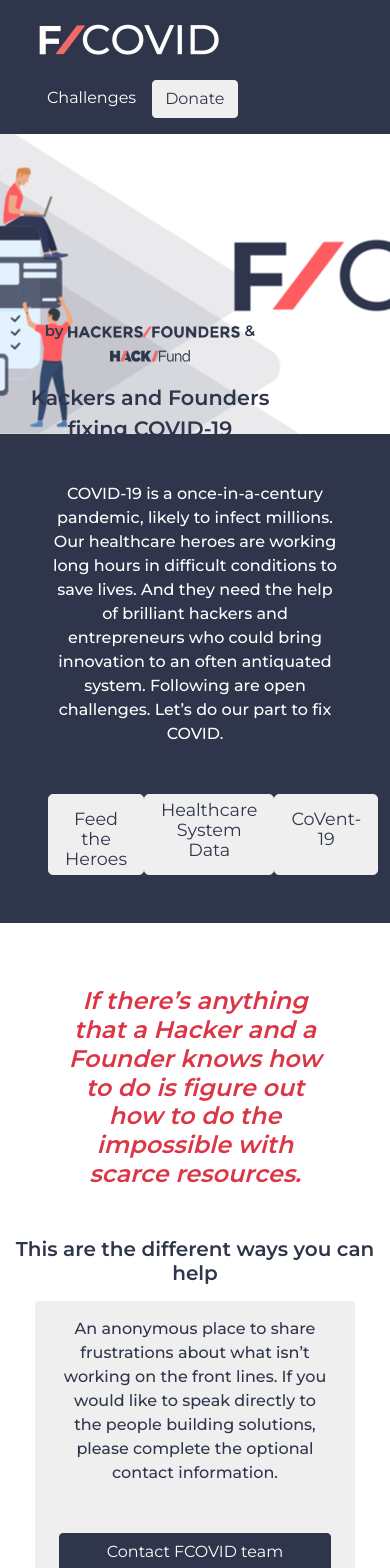
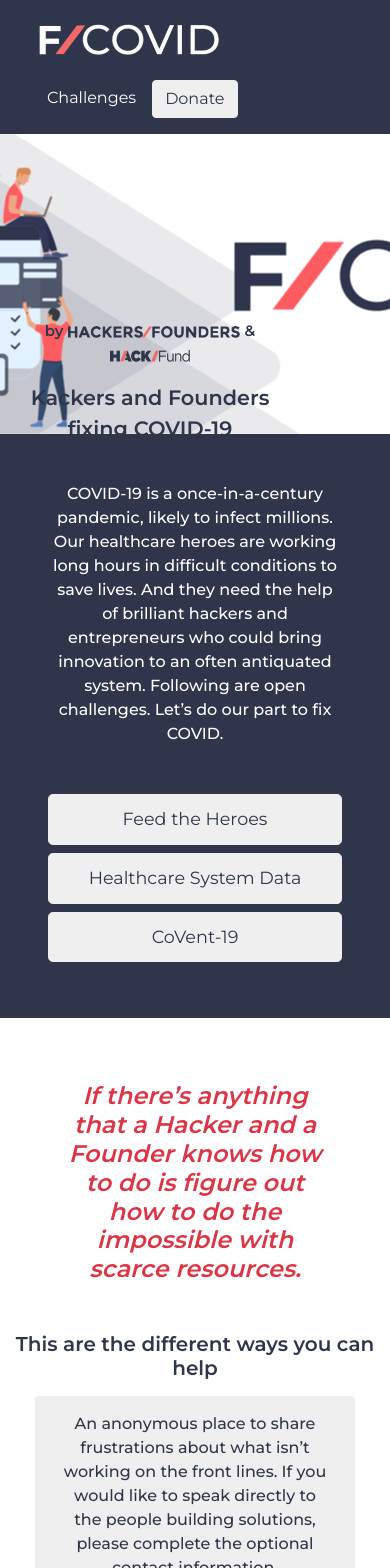
Before and after one commit to hfvalenciave/fcovid, an Angular app: page /home in a window 390 px wide. Shown: the top 1568 px of the page. Built offline with nearby package versions, Linux system fonts and the light colour scheme; what ngx-page-scroll would draw is missing.

Commit message:
responsive buttons

```diff
--- a/src/app/modules/landing/landing.component.html
+++ b/src/app/modules/landing/landing.component.html
@@ -19,14 +19,14 @@
             who could bring innovation to an often antiquated system. Following are open challenges. Let’s do our part
             to fix COVID.
         </p>
-        <div class="button-section d-flex justify-content-around mt-5">
-            <a pageScroll class="btn btn-lg btn-light v-center" [routerLink]="['/home']"
+        <div class="button-section d-flex flex-column flex-lg-row justify-content-around mt-5">
+            <a pageScroll class="btn btn-lg btn-light v-center mb-2" [routerLink]="['/home']"
                 fragment="challenge-feed-a-hero">Feed the
                 Heroes</a>
-            <a pageScroll class="btn btn-lg btn-light" [routerLink]="['/home']"
+            <a pageScroll class="btn btn-lg btn-light mb-2" [routerLink]="['/home']"
                 fragment="challenge-healthcare-system-data">Healthcare
                 System Data</a>
-            <a pageScroll class="btn btn-lg btn-light v-center" [routerLink]="['/home']"
+            <a pageScroll class="btn btn-lg btn-light v-center mb-2" [routerLink]="['/home']"
                 fragment="challenge-covent-19">CoVent-19</a>
         </div>
     </div>
@@ -141,57 +141,6 @@
 
         <h5 class="mb-3 mt-5 section-title text-center text-dark font-weight-bold">Active Challenges</h5>
 
-        <div class="row no-gutters" id="challenge-feed-a-hero">
-            <div class="col-lg-6 order-lg-2 text-white showcase-img">
-                <img class="w-100" src="../../../assets/img/feed-a-hero.png" alt="feed-a-hero">
-            </div>
-            <div class="col-lg-6 order-lg-1 px-3 showcase-text d-flex flex-column">
-                <h2>Feed the Heroes</h2>
-                <p class="lead mb-0 flex-fill">
-                    Build a website that enables individuals, organizations and companies to purchase a meal for a
-                    medical facility or department.
-                </p>
-                <a class="btn btn-lg btn-primary mt-3 text-light" [routerLink]="['/challenge/feed-the-heroes']">Learn
-                    more
-                    <span class="fa fa-chevron-right"></span>
-                </a>
-            </div>
-        </div>
-        <div class="row no-gutters" id="challenge-healthcare-system-data">
-            <div class="col-lg-6 text-white showcase-img">
-                <img class="w-100" src="../../../assets/img/healthcare-system-data.png" alt="healthcare-system-data">
-            </div>
-            <div class="col-lg-6 px-3 showcase-text d-flex flex-column">
-                <h2>Healthcare System Data</h2>
-                <p class="lead mb-0 flex-fill">
-                    Platform 1: track facility data (hospital beds, ventilators, etc.), to power the other innovation
-                    challenges. <br>
-                    Platform 2: track infection, hospital capacity and capability. <br>
-                    Platform 3: epidemiological contact tracing.
-                </p>
-                <a class="btn btn-lg btn-primary mt-3 text-light"
-                    [routerLink]="['/challenge/healthcare-system-data']">Learn more
-                    <span class="fa fa-chevron-right"></span>
-                </a>
-            </div>
-        </div>
-        <div class="row no-gutters" id="challenge-covent-19">
-            <div class="col-lg-6 order-lg-2 text-white showcase-img d-flex"
-                style="background-image: url('../../../assets/img/covent-19.png');">
-                <img class="m-auto" src="../../../assets/img/covent-19-logo.png" alt="covent-19.png">
-            </div>
-            <div class="col-lg-6 order-lg-1 px-3 showcase-text d-flex flex-column">
-                <h2>CoVent-19 Challenge</h2>
-                <p class="lead mb-0 flex-fill">
-                    An Open Innovation Effort to Design a Rapidly Deployable Mechanical Ventilator
-                </p>
-                <a class="btn btn-lg btn-primary mt-3 text-light" target="_blank"
-                    href="https://www.coventchallenge.com/">Learn more
-                    <span class="fa fa-chevron-right"></span>
-                </a>
-            </div>
-        </div>
-
         <div *ngFor="let challenge of (challenges | async); let index = index;" class="row no-gutters"
             [attr.id]="challenge.id">
             <div class="col-lg-6 text-white showcase-img d-flex"
--- a/src/app/modules/landing/landing.component.scss
+++ b/src/app/modules/landing/landing.component.scss
@@ -29,12 +29,18 @@
         .btn {
             line-height: 1.25rem;
             font-size: 1.1rem;
-            padding-bottom: 0.3rem;
-            padding-top: 0.3rem;
+            padding-bottom: 0.9rem;
+            padding-top: 0.9rem;
             width: 240px;
 
+            @media (max-width: 991px) {
+                width: 100%;
+            }
+
             &.v-center {
-                padding-top: 0.9rem;
+                @media (min-width: 991px) {
+                    padding-top: 0.9rem;
+                }
             }
         }
     }
--- a/src/theme/_showcase.scss
+++ b/src/theme/_showcase.scss
@@ -1,6 +1,6 @@
 .showcase {
   .showcase-text {
-    padding: 1rem 3rem 3rem 3rem;
+    padding: 1rem 3rem 7rem 3rem;
   }
   .showcase-img {
     min-height: 30rem;
@@ -8,7 +8,7 @@
   }
   @media (min-width: 991px) {
     .showcase-text {
-      padding: 3rem 7rem 7rem 7rem;
+      padding: 7rem 7rem 7rem 7rem;
     }
   }
 }
```
